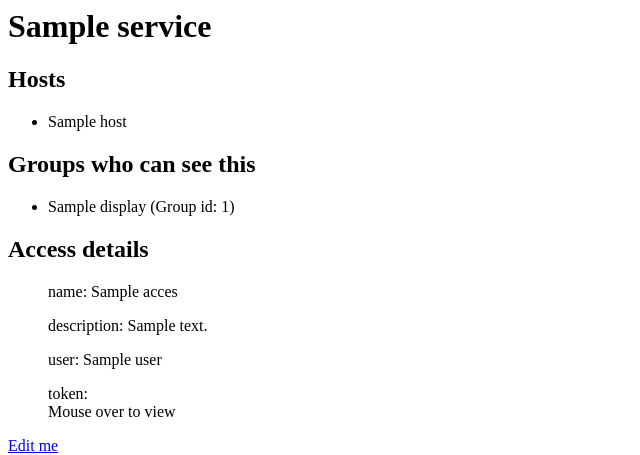
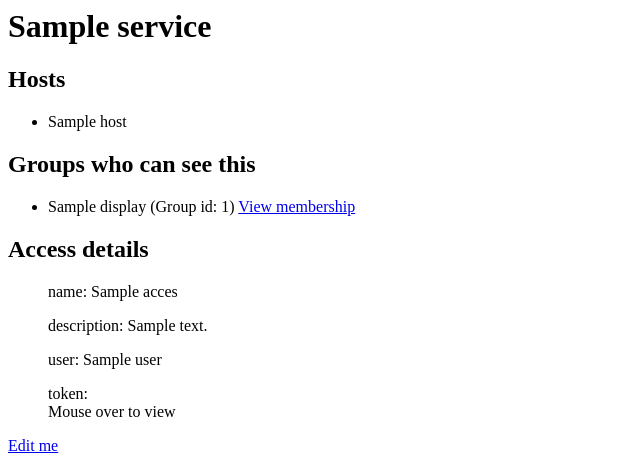
Before and after one commit to uw-it-aca/r-pass, a Django app: template r_pass/templates/service_details.html in a window 1280 px wide. Shown: the top 455 px of the page, without its empty margins (0-640 px from the left). Run offline with Django 3.2, Linux system fonts and the light colour scheme; the template is opened without the code that fills it: most values are stand-ins (such as "Sample title", 1, 10 or a date in 2020).

Commit message:
Adding a link to group membership info, if the backend supports it

```diff
--- a/r_pass/authz.py
+++ b/r_pass/authz.py
@@ -7,6 +7,11 @@ from r_pass.authz_implementation.all_fail import AllFail
 class AuthZ():
     def __init__(self):
         self._backend = self._get_backend_module()
+
+    def group_membership_url(self, group):
+        if hasattr(self._backend, "group_membership_url"):
+            return self._backend.group_membership_url(group)
+        return None
 
     def is_member_of_group(self, user_name, group):
         return self._backend.is_member_of_group(user_name, group)
--- a/r_pass/authz_implementation/uw_group_service.py
+++ b/r_pass/authz_implementation/uw_group_service.py
@@ -12,3 +12,6 @@ class UWGroupService():
 
     def group_display_name(self, source_id):
         return source_id
+
+    def group_membership_url(self, group_source_id):
+        return "https://iam-tools.u.washington.edu/group_ws/v1/group/%s/member" % group_source_id
--- a/r_pass/templates/service_details.html
+++ b/r_pass/templates/service_details.html
@@ -15,7 +15,11 @@
 <h2>Groups who can see this</h2>
 <ul>
     {% for group in groups %}
-        <li>{{ group.display }} (Group id: {{group.id}})</li>
+        <li>{{ group.display }} (Group id: {{group.id}})
+            {% if group.membership_url %}
+            <a href="{{ group.membership_url }}" target="_blank">View membership</a>
+            {% endif %}
+        </li>
     {% endfor %}
 </ul>
 
--- a/r_pass/views.py
+++ b/r_pass/views.py
@@ -150,6 +150,7 @@ def service(request, service_id):
         data["groups"].append({
             "display": authz.group_display_name(group.source_id),
             "id": group.source_id,
+            "membership_url": authz.group_membership_url(group.source_id),
         })
 
     data["edit_url"] = service.edit_url()
```
